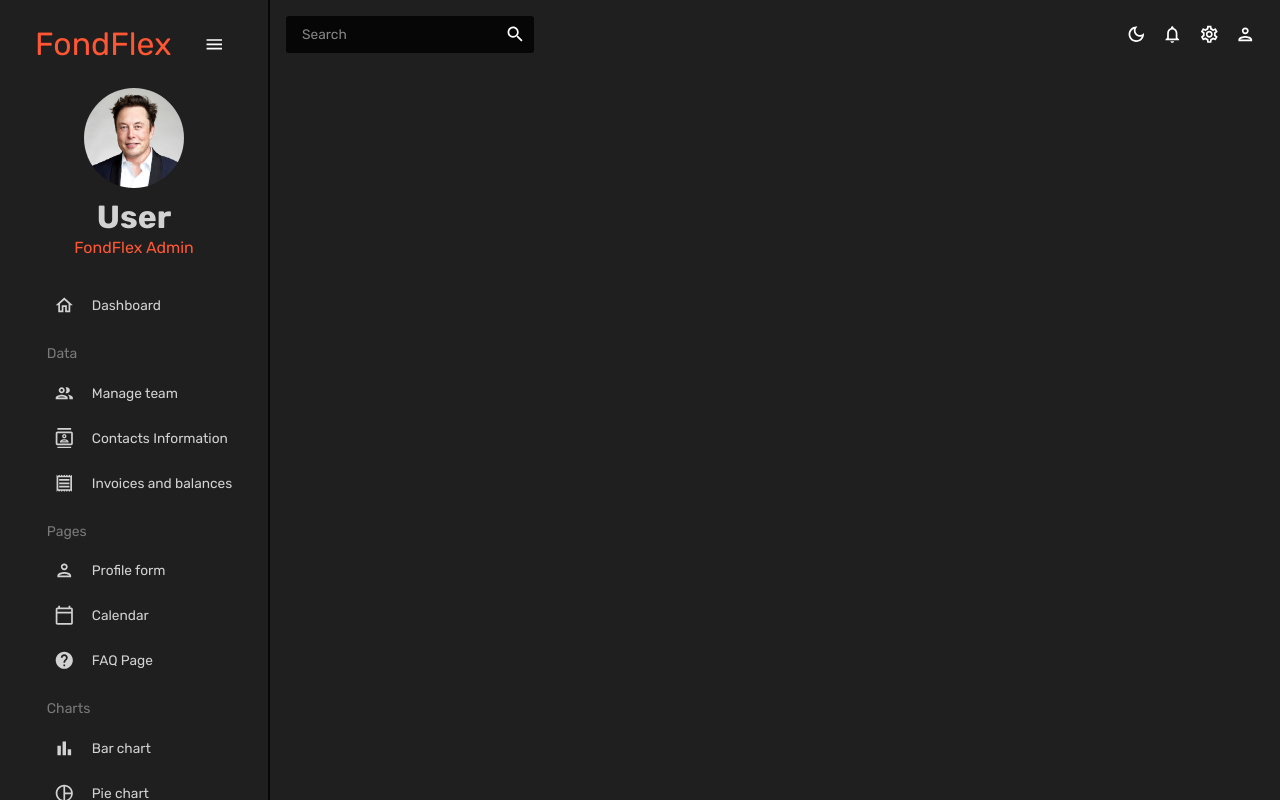
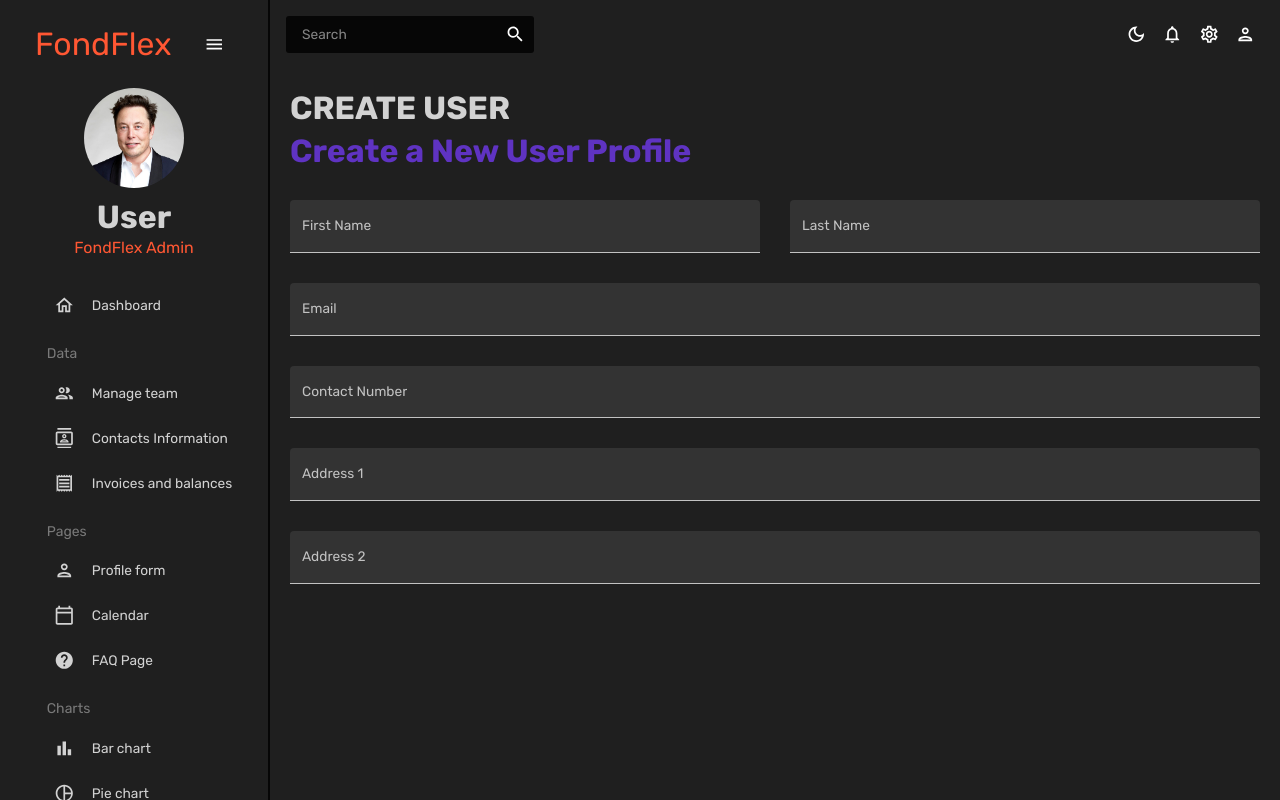
Before and after one commit to garrza/react-admin, a React (Create React App) app: page /form in a window 1280 px wide. Built offline with nearby package versions, Linux system fonts and the light colour scheme.

Commit message:
Add all TextFields for handling user values

```diff
--- a/src/App.js
+++ b/src/App.js
@@ -7,8 +7,8 @@
 import Team from "./scenes/team";
 import Contacts from "./scenes/contacts";
 import Invoices from "./scenes/invoices";
+import Form from "./scenes/form";
 // import Bar from "./scenes/bar";
-// import Form from "./scenes/form";
 // import Line from "./scenes/line";
 // import Pie from "./scenes/pie";
 // import FAQ from "./scenes/faq";
@@ -31,7 +31,7 @@
               <Route path="/team" element={<Team />} />
               <Route path="/contacts" element={<Contacts />} />
               <Route path="/invoices" element={<Invoices />} />
-              {/* <Route path="/form" element={<Form />} /> */}
+              <Route path="/form" element={<Form />} />
               {/* <Route path="/bar" element={<Bar />} /> */}
               {/* <Route path="/pie" element={<Pie />} /> */}
               {/* <Route path="/line" element={<Line />} /> */}
--- a/src/scenes/form/index.js
+++ b/src/scenes/form/index.js
@@ -1,7 +1,7 @@
 import { Box, Button, TextField } from "@mui/material";
 import { Formik } from "formik";
 import * as yup from "yup";
-import useMediaQuery from "@mui/material";
+import useMediaQuery from "@mui/material/useMediaQuery";
 import Header from "../../components/header";
 
 const initialValues = {
@@ -78,6 +78,81 @@
                   gridColumn: "span 2",
                 }}
               />
+              <TextField
+                fullWidth
+                variant="filled"
+                type="text"
+                label="Last Name"
+                onBlur={handleBlur}
+                onChange={handleChange}
+                value={values.lastName}
+                name="lastName"
+                error={!!touched.lastName && errors.lastName}
+                helperText={touched.lastName && errors.lastName}
+                sx={{
+                  gridColumn: "span 2",
+                }}
+              />
+              <TextField
+                fullWidth
+                variant="filled"
+                type="text"
+                label="Email"
+                onBlur={handleBlur}
+                onChange={handleChange}
+                value={values.email}
+                name="email"
+                error={!!touched.email && errors.email}
+                helperText={touched.email && errors.email}
+                sx={{
+                  gridColumn: "span 4",
+                }}
+              />
+              <TextField
+                fullWidth
+                variant="filled"
+                type="text"
+                label="Contact Number"
+                onBlur={handleBlur}
+                onChange={handleChange}
+                value={values.contact}
+                name="contact"
+                error={!!touched.contact && errors.contact}
+                helperText={touched.contact && errors.contact}
+                sx={{
+                  gridColumn: "span 4",
+                }}
+              />
+              <TextField
+                fullWidth
+                variant="filled"
+                type="text"
+                label="Address 1"
+                onBlur={handleBlur}
+                onChange={handleChange}
+                value={values.address1}
+                name="address1"
+                error={!!touched.address1 && errors.address1}
+                helperText={touched.address1 && errors.address1}
+                sx={{
+                  gridColumn: "span 4",
+                }}
+              />
+              <TextField
+                fullWidth
+                variant="filled"
+                type="text"
+                label="Address 2"
+                onBlur={handleBlur}
+                onChange={handleChange}
+                value={values.address2}
+                name="address2"
+                error={!!touched.address2 && errors.address2}
+                helperText={touched.address2 && errors.address2}
+                sx={{
+                  gridColumn: "span 4",
+                }}
+              />
             </Box>
           </form>
         )}
```
